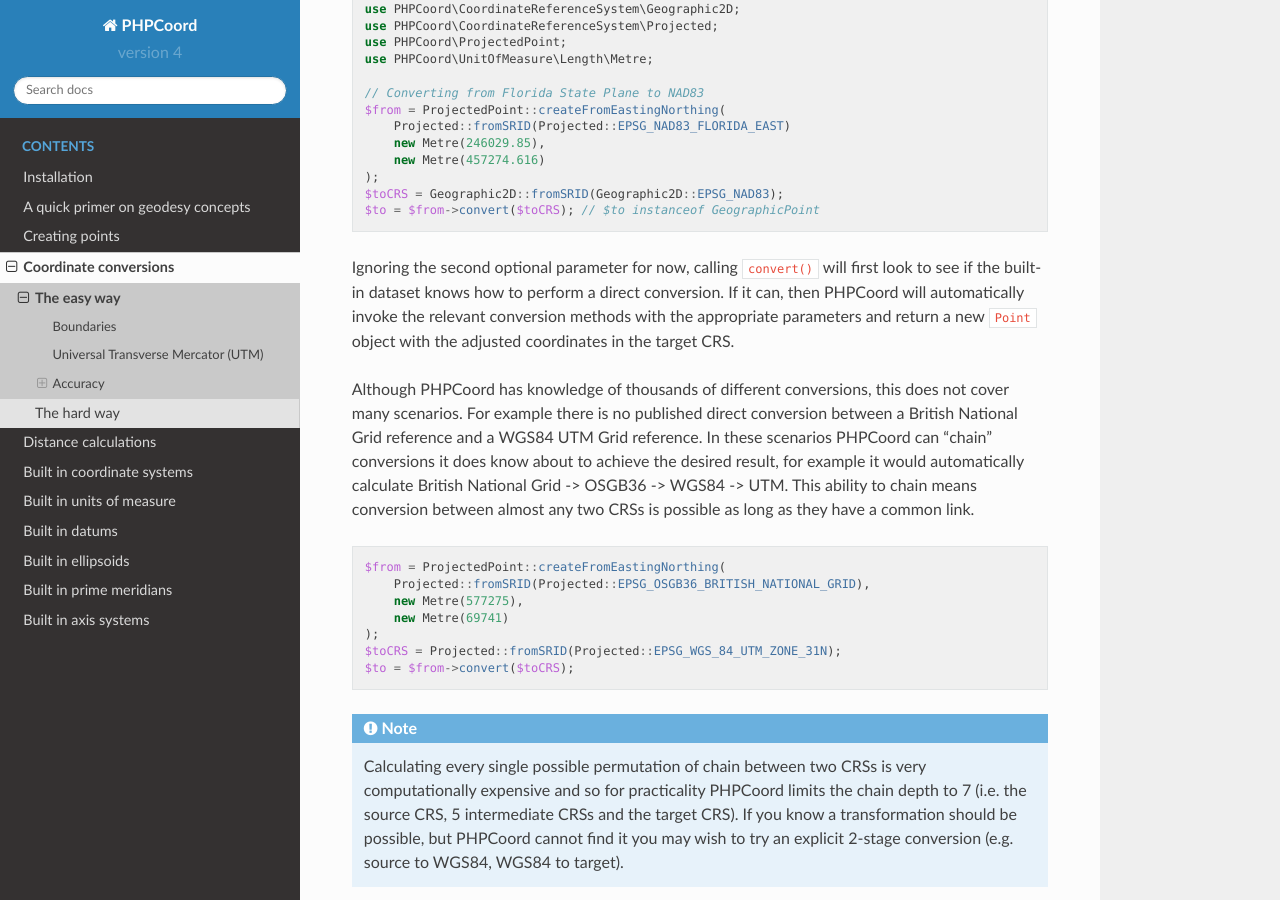
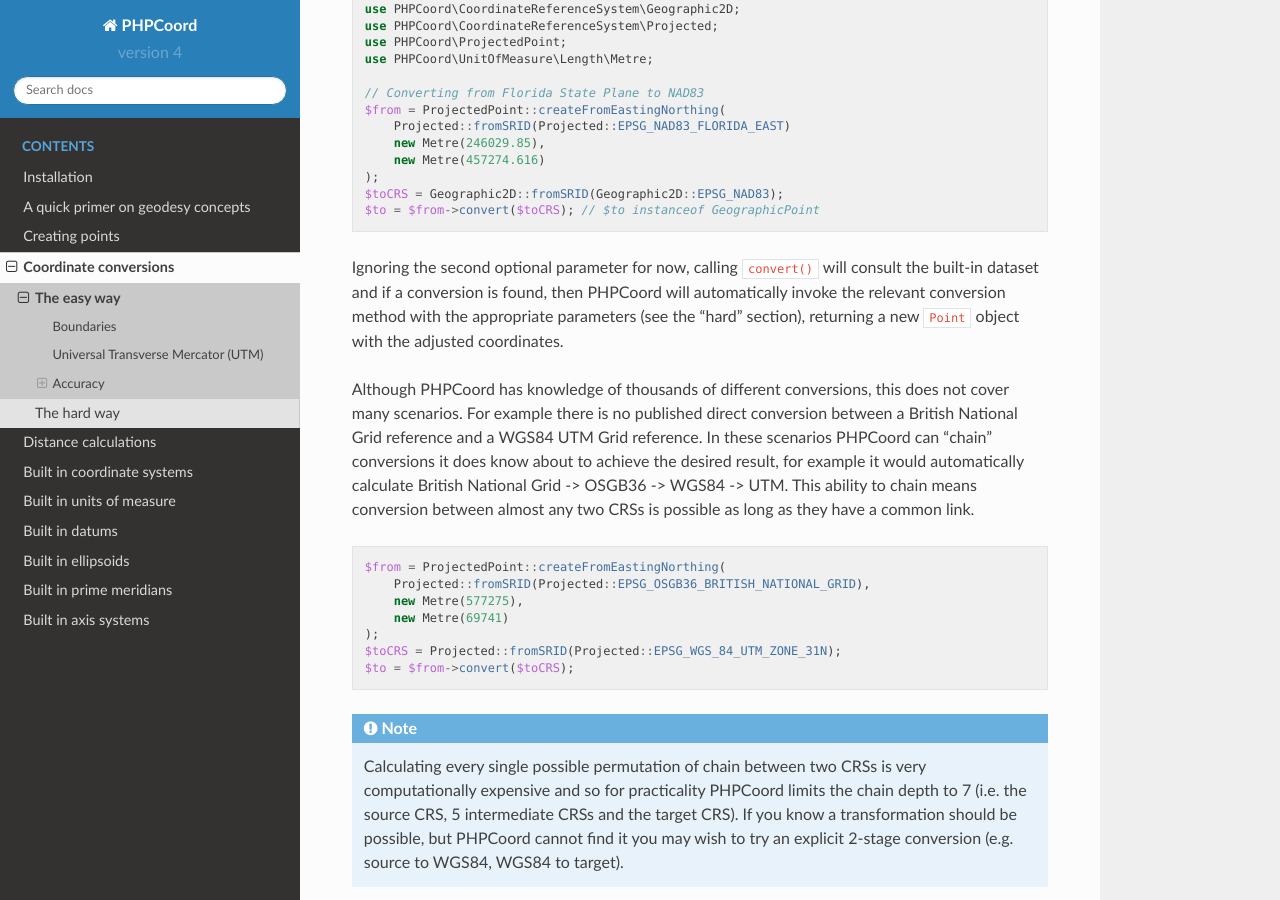
Before and after one commit to dvdoug/PHPCoord, a Sphinx documentation site: the page built from docs/coordinate_conversions_easy.rst, in a window 1280 px wide and 900 px high, scrolled down 729 px. Built offline with Sphinx 7.4.7 and the Read the Docs theme 2.0.0, drawn with Linux system fonts in a browser that asks for light colours.

Commit message:
Remove mention of "direct" conversions from docs

```diff
--- a/docs/coordinate_conversions_easy.rst
+++ b/docs/coordinate_conversions_easy.rst
@@ -49,10 +49,9 @@ Examples:
     $to = $from->convert($toCRS); // $to instanceof GeographicPoint
 
 
-Ignoring the second optional parameter for now, calling ``convert()`` will first look to see if the built-in
-dataset knows how to perform a direct conversion. If it can, then PHPCoord will automatically invoke the
-relevant conversion methods with the appropriate parameters and return a new ``Point`` object with the adjusted
-coordinates in the target CRS.
+Ignoring the second optional parameter for now, calling ``convert()`` will consult the built-in dataset and if a
+conversion is found, then PHPCoord will automatically invoke the relevant conversion method with the appropriate
+parameters (see the "hard" section), returning a new ``Point`` object with the adjusted coordinates.
 
 Although PHPCoord has knowledge of thousands of different conversions, this does not cover many scenarios. For example
 there is no published direct conversion between a British National Grid reference and a WGS84 UTM Grid reference. In these
```
